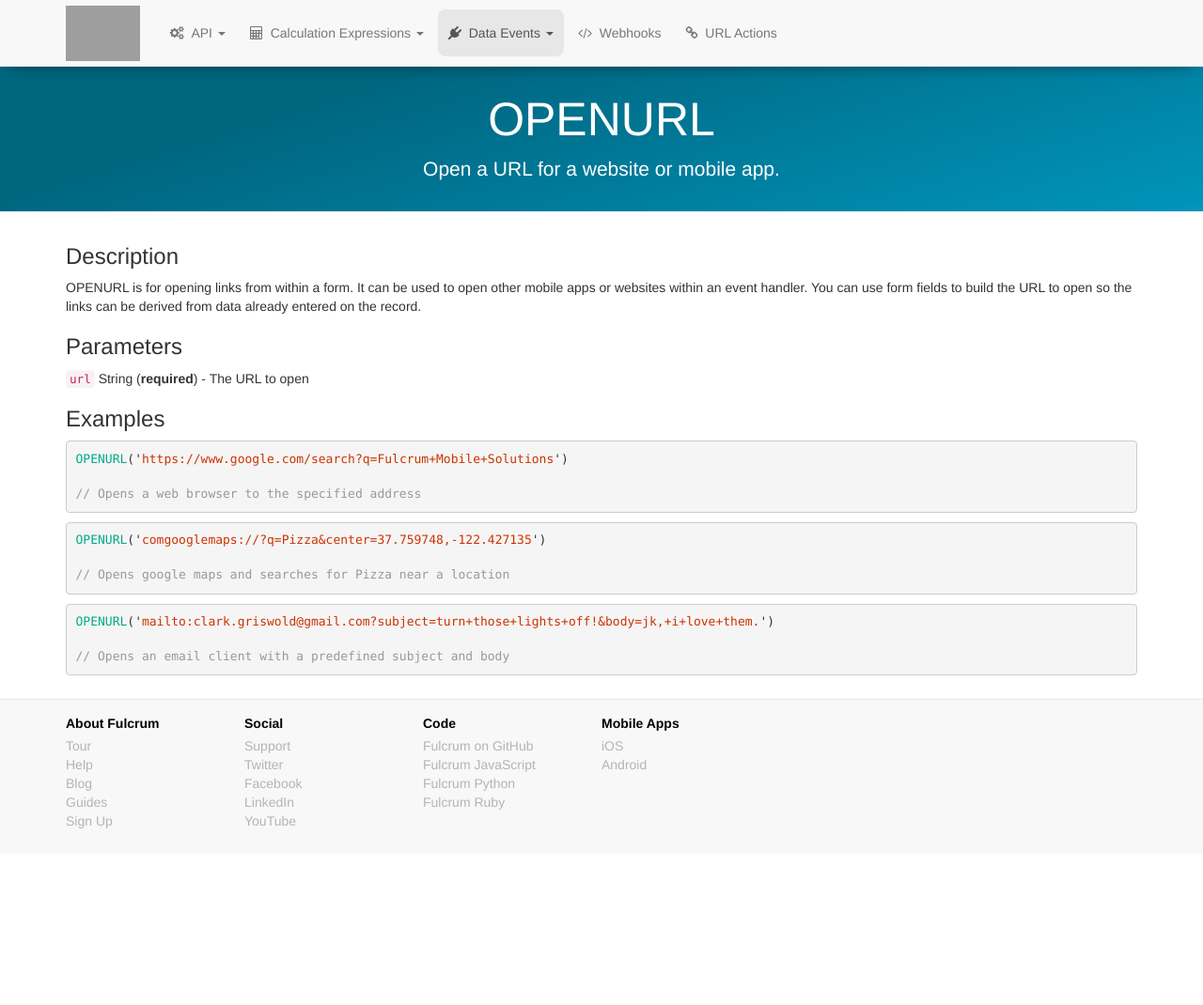
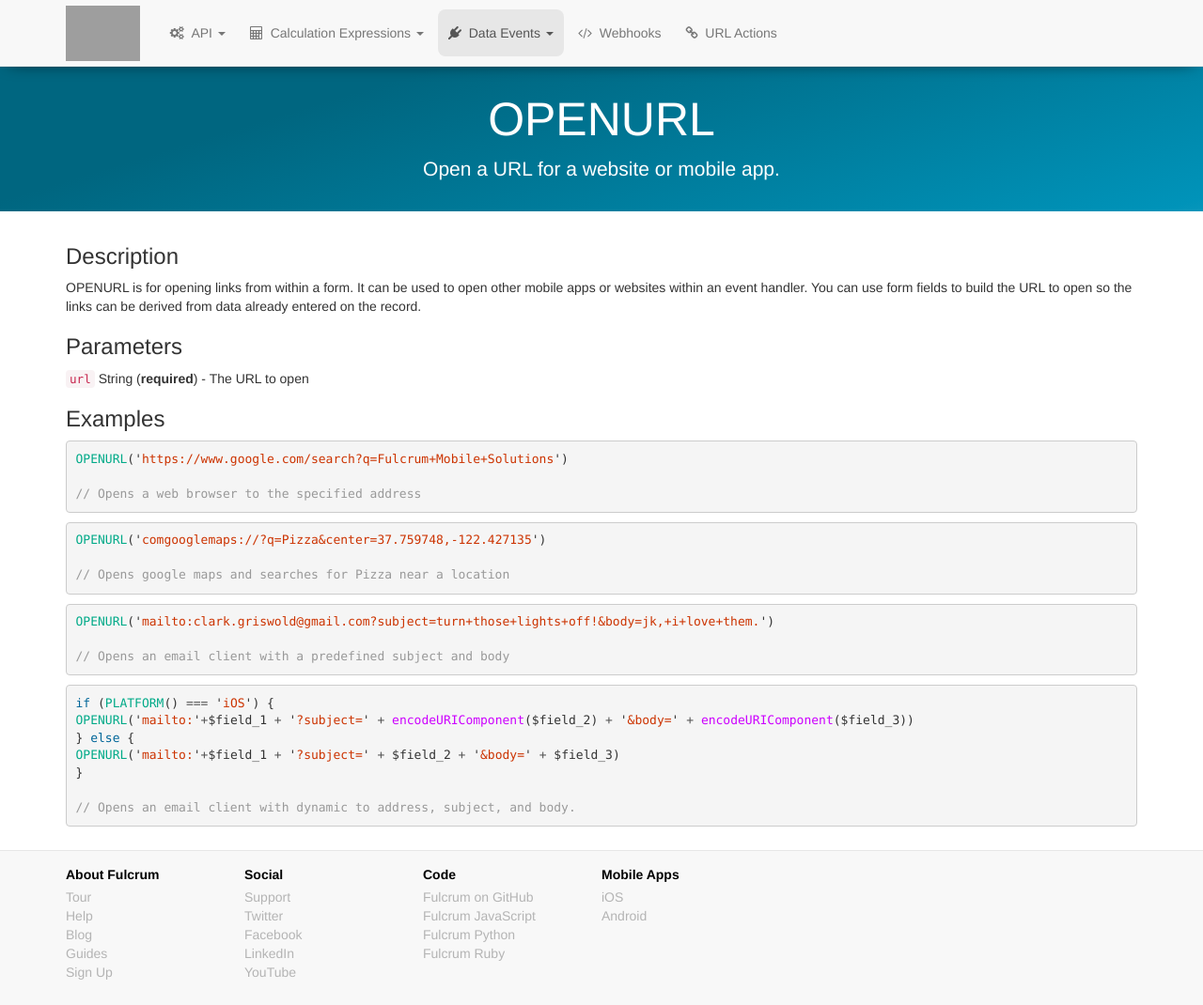
Before and after one commit to rylincoln/developer.fulcrumapp.com, a Jekyll site: the page built from _data-events/reference/openurl.md, in a window 1280 px wide and 1070 px high. Shown: the whole window at 94% size. Built offline with Jekyll 4.4.1, drawn with Linux system fonts in a browser that asks for light colours; nearby versions of some CDN libraries; grey boxes are pictures that could not be loaded.

Commit message:
add example to OPENURL()

````diff
--- a/_data-events/reference/openurl.md
+++ b/_data-events/reference/openurl.md
@@ -36,3 +36,13 @@ OPENURL('mailto:clark.griswold@gmail.com?subject=turn+those+lights+off!&body=jk,
 
 // Opens an email client with a predefined subject and body
 ```
+
+```js
+if (PLATFORM() === 'iOS') {
+OPENURL('mailto:'+$field_1 + '?subject=' + encodeURIComponent($field_2) + '&body=' + encodeURIComponent($field_3))
+} else {
+OPENURL('mailto:'+$field_1 + '?subject=' + $field_2 + '&body=' + $field_3)
+}
+
+// Opens an email client with dynamic to address, subject, and body.
+```
````
